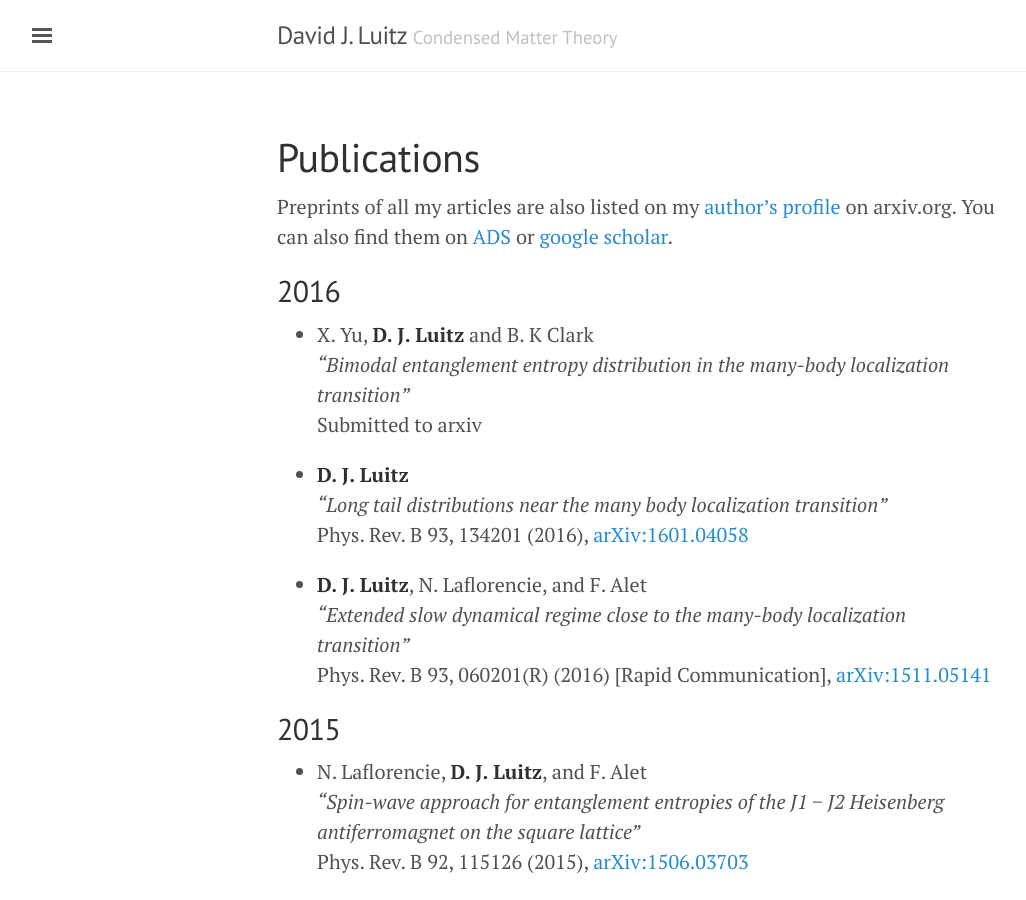
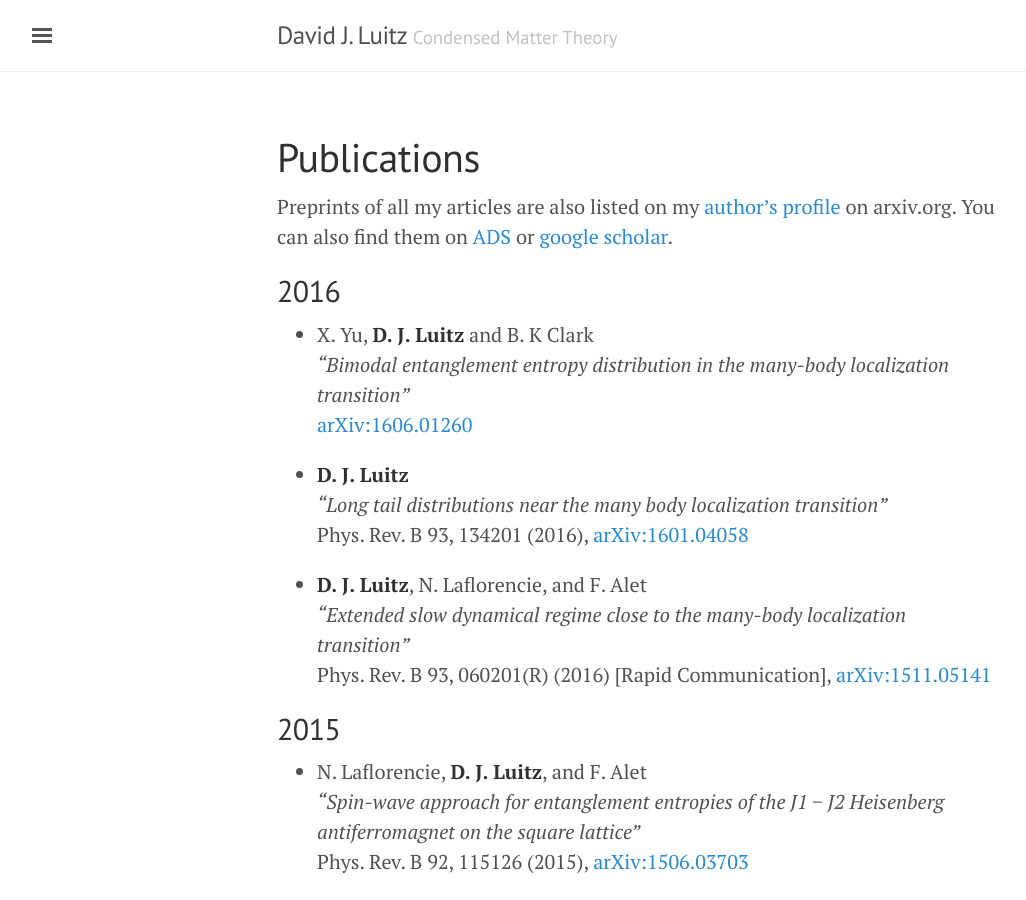
Before and after one commit to dluitz/dluitz.github.io, a Jekyll site: the page built from publications.md, in a window 1280 px wide and 900 px high. Shown: the whole window, without its empty margins (3-1029 px from the left). Built offline with Jekyll 4.4.1, drawn with Linux system fonts in a browser that asks for light colours.

Commit message:
[publications] publist update

```diff
--- a/publications.md
+++ b/publications.md
@@ -10,7 +10,7 @@ Preprints of all my articles are also listed on my [author's profile](http://arx
 
 + X. Yu, **D. J. Luitz** and B. K Clark
 *"Bimodal entanglement entropy distribution in the many-body localization transition"*
-Submitted to arxiv
+[arXiv:1606.01260](http://arxiv.org/abs/1606.01260)
 
 + **D. J. Luitz**
 *"Long tail distributions near the many body localization transition"*
```
